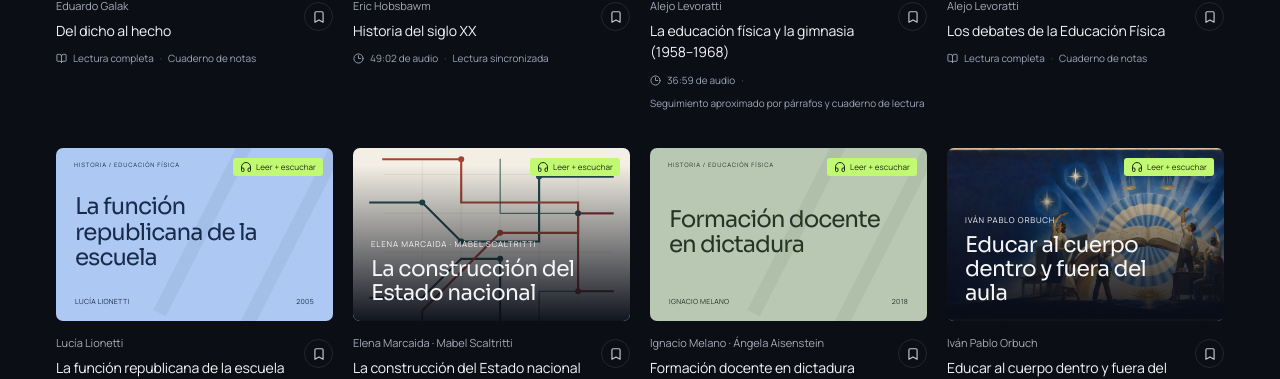
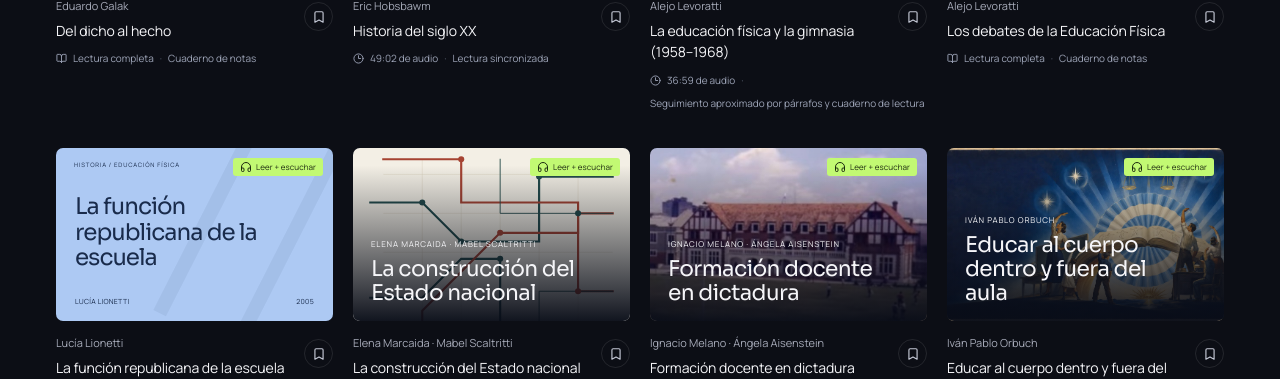
Before and after one commit to manign1984/audiolibros-historia-educacion-fisica, a React (Vite) app in the folder portable-site/: page / in a window 1280 px wide. Shown: the part 1480-1859 px from the top of the page. Built offline with nearby package versions, Linux system fonts and the light colour scheme.

Commit message:
Agregar la portada de Melano y Aisenstein al catálogo (#156)

```diff
--- a/portable-site/src/biblioteca/plannedWorks.js
+++ b/portable-site/src/biblioteca/plannedWorks.js
@@ -22,7 +22,7 @@ const records = [
   ['torre-pastoriza-bienestar', 'Juan Carlos Torre · Elisa Pastoriza', 'La democratización del bienestar', 'La democratización del bienestar', 'gold', '2002', 'Torre, J. C. y Pastoriza, E. (2002). La democratización del bienestar. En J. C. Torre (Dir.), Los años peronistas (1943–1955) (pp. 257–312). Sudamericana.', 'programa'],
   ['almada-privilegiados', 'Cecilia Almada', 'Los privilegiados en la Nueva Argentina', 'Los privilegiados en la Nueva Argentina. La cultura física y el deporte en la política del peronismo', 'gold', '2020', 'Almada, C. (2020). Los privilegiados en la Nueva Argentina. La cultura física y el deporte en la política del peronismo. History of Education in Latin America - HistELA, 3, e21434. https://doi.org/10.21680/2596-0113.2020v3n0ID21434', 'materiales'],
   ['pineau-reprimir-discriminar', 'Pablo Pineau', 'Reprimir y discriminar', 'Reprimir y discriminar. La educación en la última dictadura cívico-militar en Argentina (1976–1983)', 'sage', '2014', 'Pineau, P. (2014). Reprimir y discriminar. La educación en la última dictadura cívico-militar en Argentina (1976–1983). Educar em Revista, 51, 103–122.', 'programa'],
-  ['melano-aisenstein-ultima-dictadura', 'Ignacio Melano · Ángela Aisenstein', 'Formación docente en dictadura', 'Formación docente en Educación Física en Argentina durante la última dictadura militar. El caso del INEF “Gral. Manuel Belgrano”', 'sage', '2018', 'Melano, I. y Aisenstein, A. (2018). Formación docente en Educación Física en Argentina durante la última dictadura militar. El caso del INEF “Gral. Manuel Belgrano”. En C. Kaufmann, Estudios sobre historia y política de la educación argentina reciente (1960–2000) (pp. 179–198). FahrenHouse.', 'programa'],
+  ['melano-aisenstein-ultima-dictadura', 'Ignacio Melano · Ángela Aisenstein', 'Formación docente en dictadura', 'Formación docente en Educación Física en Argentina durante la última dictadura militar. El caso del INEF “Gral. Manuel Belgrano”', 'sage', '2018', 'Melano, I. y Aisenstein, A. (2018). Formación docente en Educación Física en Argentina durante la última dictadura militar. El caso del INEF “Gral. Manuel Belgrano”. En C. Kaufmann, Estudios sobre historia y política de la educación argentina reciente (1960–2000) (pp. 179–198). FahrenHouse.', 'programa', 'assets/melano/inef-general-belgrano-portada.jpg'],
   ['arata-marino-auroras-tempestades', 'Nicolás Arata · Marcelo Mariño', 'Auroras y tempestades', 'Auroras y tempestades: la educación entre golpes (1955–1976)', 'sage', '2013', 'Arata, N. y Mariño, M. (2013). Auroras y tempestades: la educación entre golpes (1955–1976). En La educación en la Argentina. Una historia en 12 lecciones (lección 10). Ediciones Novedades Educativas.', 'programa', 'assets/arata-marino/autor-editorial.svg'],
   ['melano-militares-juramentados', 'Ignacio Melano', 'Militares al gobierno, juramentados al poder', 'Militares al gobierno, juramentados al poder: la reapertura del INEF Gral. Belgrano en la década del 70', 'sage', '2025', 'Melano, I. (2025). Militares al gobierno, juramentados al poder: la reapertura del INEF Gral. Belgrano en la década del 70. En Formar líderes y salvar a los jóvenes. Claves para comprender la cultura escolar del Instituto Nacional de Educación Física General Belgrano (cap. 6, pp. 131–149). EdUNLu.', 'entrevistas'],
   ['feldfeber-gluz-politicas', 'Myriam Feldfeber · Nora Gluz', 'Las políticas educativas en la Argentina', 'Las políticas educativas en Argentina: herencias de los 90, contradicciones y tendencias de nuevo signo', 'pink', '2011', 'Feldfeber, M. y Gluz, N. (2011). Las políticas educativas en Argentina: herencias de los 90, contradicciones y tendencias de nuevo signo. Educação & Sociedade, 32(115), 339–356.', 'programa'],
```
Also changed, not shown: portable-site/public/assets/melano/inef-general-belgrano-portada.jpg (added), 1 other file (tests, documents, lock files or other folders).
